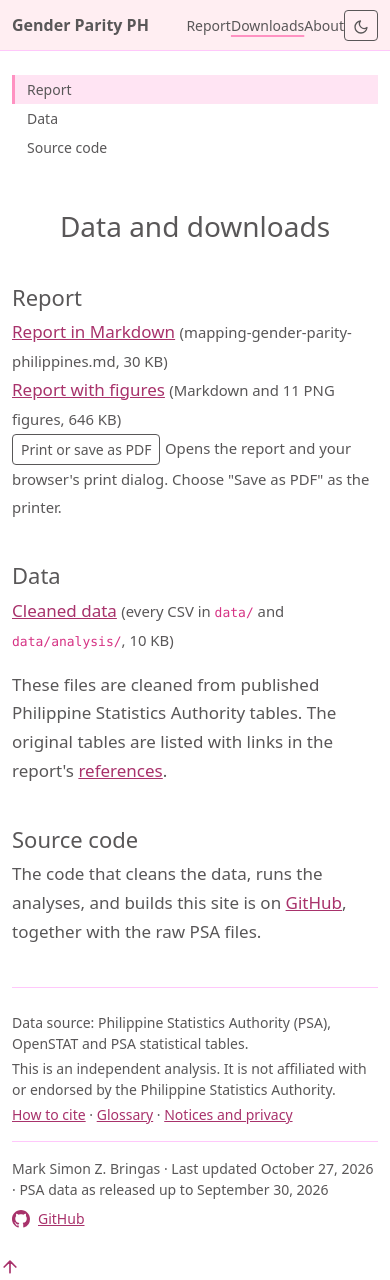
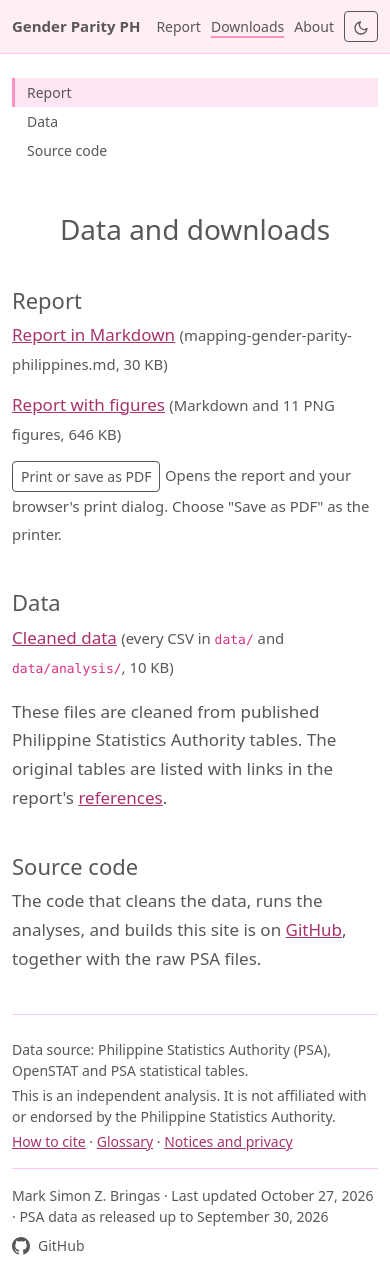
Before and after one commit to msimonb05/gender-gap-philippines, a Flask app: page /downloads.html in a window 390 px wide. Run offline with Flask 3, Linux system fonts and the light colour scheme; some libraries are stand-ins or nearby versions.

Commit message:
Add print, mobile header, and back-to-top elements

```diff
--- a/static/report.css
+++ b/static/report.css
@@ -202,3 +202,150 @@
 .tooltip-inner {
   text-align: left;
 }
+
+.finding {
+  --bs-card-bg: var(--bs-tertiary-bg);
+  --bs-card-border-color: var(--bs-border-color);
+  --bs-card-color: var(--bs-body-color);
+}
+
+.finding-value {
+  font-size: 1.5rem;
+  font-weight: 600;
+  line-height: 1.2;
+}
+
+.finding-label {
+  font-weight: 500;
+  line-height: 1.4;
+}
+
+.finding-note {
+  line-height: 1.5;
+}
+
+.report a {
+  overflow-wrap: anywhere;
+}
+
+.site-nav {
+  gap: 1rem;
+}
+
+.site-nav .site-link {
+  padding: 0.5rem 0;
+}
+
+@media (max-width: 575.98px) {
+  .site-bar .navbar-brand {
+    font-size: 0.9375rem !important;
+  }
+
+  .site-nav {
+    gap: 0.625rem;
+  }
+}
+
+.back-to-top {
+  position: fixed;
+  right: 1rem;
+  bottom: 1rem;
+  z-index: 1030;
+  display: flex;
+  align-items: center;
+  justify-content: center;
+  width: 2.75rem;
+  height: 2.75rem;
+  border-radius: 50%;
+  background: var(--accent);
+  color: var(--on-accent);
+  border: 1px solid var(--on-accent);
+  opacity: 0;
+  visibility: hidden;
+  transition: opacity 0.2s, visibility 0.2s;
+}
+
+.back-to-top.visible {
+  opacity: 1;
+  visibility: visible;
+}
+
+.back-to-top:hover,
+.back-to-top:focus-visible {
+  color: var(--on-accent);
+  filter: brightness(0.92);
+}
+
+@media (prefers-reduced-motion: reduce) {
+  .back-to-top {
+    transition: none;
+  }
+}
+
+.downloads li {
+  margin-bottom: 0.75rem;
+}
+
+@media print {
+  :root[data-bs-theme] {
+    --bs-body-bg: #ffffff;
+    --bs-body-color: #000000;
+    --bs-emphasis-color: #000000;
+    --bs-secondary-color: #000000;
+    --bs-link-color: #000000;
+    --bs-border-color: #cccccc;
+    --bs-tertiary-bg: #ffffff;
+  }
+
+  .site-bar,
+  aside,
+  .btn,
+  .collapse,
+  .back-to-top,
+  .visually-hidden-focusable,
+  .site-footer .footer-links,
+  .site-footer .github-link {
+    display: none !important;
+  }
+
+  .key-findings .collapse {
+    display: block !important;
+  }
+
+  .report {
+    flex: 0 0 100%;
+    max-width: 100%;
+    font-size: 11pt;
+  }
+
+  .figure-card,
+  .finding,
+  .table-responsive {
+    break-inside: avoid;
+  }
+
+  .report :is(h2, h3) {
+    break-after: avoid;
+  }
+
+  .cite {
+    text-decoration: none;
+  }
+
+  .tooltip {
+    display: none !important;
+  }
+}
+
+.footer-bottom {
+  border-color: var(--bs-border-color) !important;
+}
+
+.github-link {
+  color: var(--bs-body-color);
+  text-decoration: none;
+}
+
+.github-link:hover {
+  color: var(--bs-link-color);
+}
--- a/static/report.js
+++ b/static/report.js
@@ -56,6 +56,15 @@ function markCurrentSection() {
 }
 
 addEventListener("scroll", markCurrentSection, { passive: true });
+
+const backToTop = document.getElementById("back-to-top");
+
+function toggleBackToTop() {
+  backToTop.classList.toggle("visible", scrollY > 600);
+}
+
+addEventListener("scroll", toggleBackToTop, { passive: true });
+toggleBackToTop();
 markCurrentSection();
 
 document.querySelectorAll('[data-bs-toggle="tooltip"]').forEach((el) => new bootstrap.Tooltip(el));
@@ -73,9 +82,25 @@ if (copyButton) {
   });
 }
 
+const printButton = document.getElementById("print-report");
+if (printButton) {
+  printButton.addEventListener("click", () => {
+    location.href = "./#print";
+  });
+}
+
+if (location.hash === "#print") {
+  addEventListener("load", () => {
+    history.replaceState(null, "", location.pathname);
+    print();
+  });
+}
+
 document.addEventListener("show.bs.collapse", (e) => {
-  document.querySelector(`[data-bs-target="#${e.target.id}"]`).textContent = "Hide data";
+  const button = document.querySelector(`[data-bs-target="#${e.target.id}"]`);
+  button.textContent = button.dataset.hideText;
 });
 document.addEventListener("hide.bs.collapse", (e) => {
-  document.querySelector(`[data-bs-target="#${e.target.id}"]`).textContent = "Show data";
+  const button = document.querySelector(`[data-bs-target="#${e.target.id}"]`);
+  button.textContent = button.dataset.showText;
 });
```
